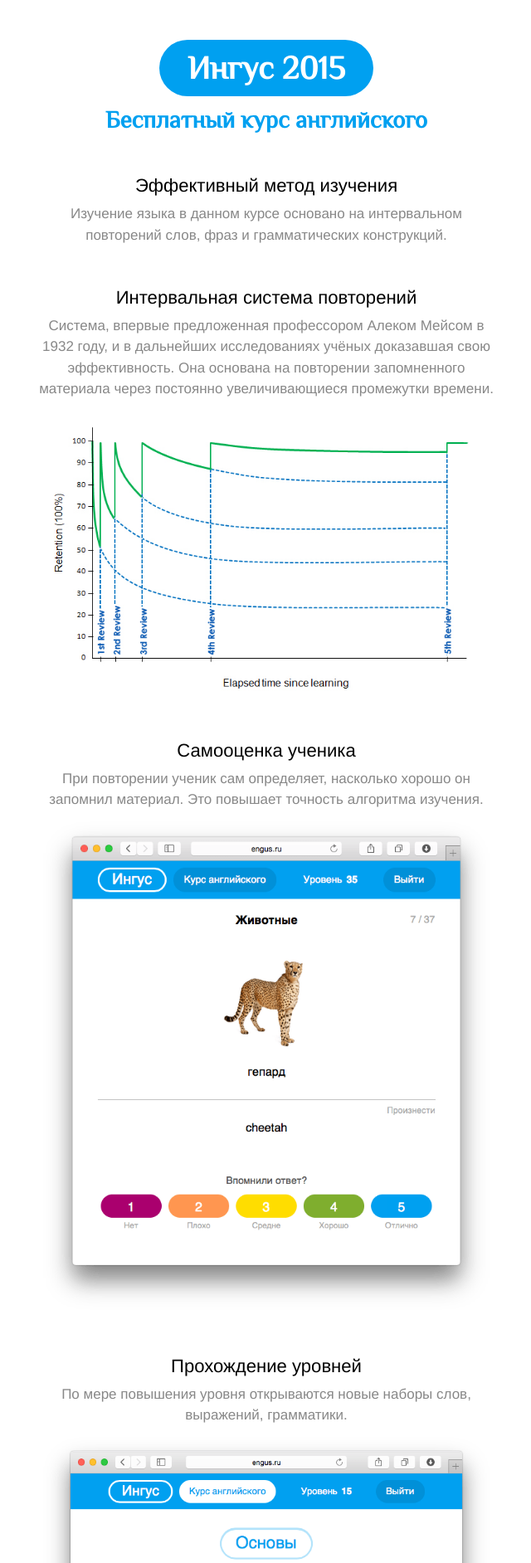
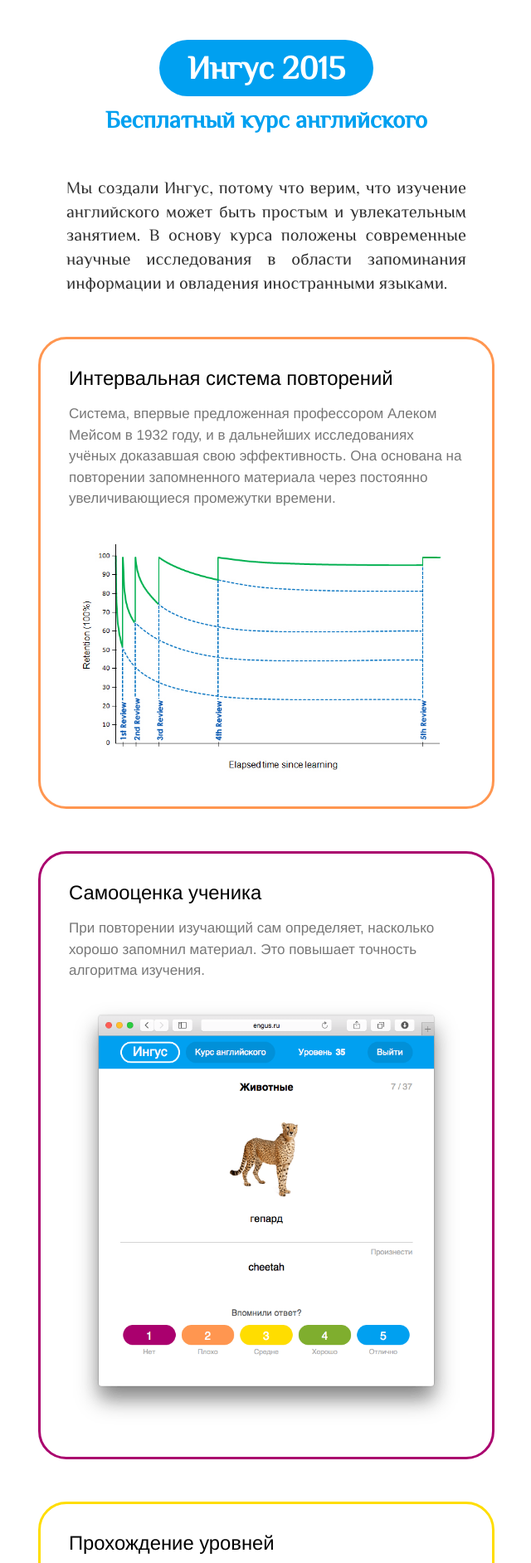
Before and after one commit to grialexey/engus, a Django app: page / in a window 1280 px wide. Shown: the part 66-1950 px from the top of the page at 83% size, without its empty margins (319-959 px from the left). Run offline with Django 3.2, Linux system fonts and the light colour scheme.

Commit message:
Home page design and text change

```diff
--- a/engus/static/css/global.css
+++ b/engus/static/css/global.css
@@ -799,27 +799,63 @@
   background-color: #00a0f0;
   color: #fff;
 }
+.home__description {
+  font-size: 1.2rem;
+  color: #333;
+  padding: 0 2rem;
+  font-family: 'Philosopher', Helvetica, sans-serif;
+  text-align: justify;
+}
 .home__subtitle {
   color: #777;
   font-size: 1.1rem;
 }
 .home__paragraph {
   margin: 0.5rem 0;
-  color: #888;
+  color: #777;
   font-size: 1rem;
   line-height: 1.5;
-  text-align: center;
+}
+.home__features-item {
+  margin-top: 3rem;
+  padding: 2rem 2rem;
+  border: 0.2rem solid #ddd;
+  -webkit-border-radius: 2rem;
+  border-radius: 2rem;
+  -webkit-box-sizing: border-box;
+  -moz-box-sizing: border-box;
+  box-sizing: border-box;
+}
+.home__features-item:nth-child(1) {
+  border-color: #ff9650;
+}
+.home__features-item:nth-child(2) {
+  border-color: #aa006e;
+}
+.home__features-item:nth-child(3) {
+  border-color: #fd0;
+}
+.home__features-item:nth-child(4) {
+  border-color: #7fae2e;
+}
+.home__features-item:nth-child(5) {
+  border-color: #00a0f0;
+}
+.home__features-item:nth-child(6) {
+  border-color: #ff9650;
+}
+.home__features-item:nth-child(7) {
+  border-color: #aa006e;
 }
 .home h2 {
-  font-size: 1.3rem;
+  font-size: 1.4rem;
   color: #000;
-  margin: 3rem 0 0.5rem;
+  margin: 0 0 1rem;
   line-height: 1.1;
-  text-align: center;
 }
 .home img {
   display: block;
-  margin: 0.5rem auto 3rem;
+  margin: 1.2rem auto 0;
   max-width: 100%;
   height: auto;
 }
--- a/engus/templates/home.html
+++ b/engus/templates/home.html
@@ -14,34 +14,54 @@
             <span class="home__engus">Ингус 2015</span>
             <div>Бесплатный курс английского</div>
         </h1>
+
+        <p class="home__description">
+            Мы создали Ингус, потому что верим, что изучение английского может быть простым и увлекательным занятием.
+            В основу курса положены современные научные исследования в области запоминания информации и овладения иностранными языками.
+{#            возможно без выполнения нудных грамматических упражнений.#}
+        </p>
+
 {#        <p class="home__subtitle">Изучение языка методом повторений слов, фраз и&nbsp;грамматических конструкций.</p>#}
 
 {#        <h2>Курс 2015 года</h2>#}
 {#        <p class="home__paragraph">Успешно завершить курс помогут регулярные занятия, а так же проговаривание вслух всех слов и фраз.</p>#}
 
-        <h2>Эффективный метод изучения</h2>
-        <p class="home__paragraph">Изучение языка в данном курсе основано на интервальном повторений слов, фраз и грамматических конструкций.</p>
+{#        <h2>Эффективный метод изучения</h2>#}
+{#        <p class="home__paragraph">Изучение языка в данном курсе основано на интервальном повторений слов, фраз и грамматических конструкций.</p>#}
 
 
+        <ul class="home__features">
+            <li class="home__features-item">
                 <h2>Интервальная система повторений</h2>
                 <p class="home__paragraph">Система, впервые предложенная профессором Алеком Мейсом в 1932 году, и в дальнейших исследованиях учёных доказавшая свою эффективность. Она основана на повторении запомненного материала через постоянно увеличивающиеся промежутки времени.</p>
                 <img src="{{ STATIC_URL }}images-dist/forgetting-curve.jpg">
+            </li>
 
+            <li class="home__features-item">
                 <h2>Самооценка ученика</h2>
-        <p class="home__paragraph">При повторении ученик сам определяет, насколько хорошо он запомнил материал. Это повышает точность алгоритма изучения.</p>
+                <p class="home__paragraph">При повторении изучающий сам определяет, насколько хорошо запомнил материал. Это повышает точность алгоритма изучения.</p>
                 <img src="{{ STATIC_URL }}images-dist/screenshot_2.png">
+            </li>
 
+            <li class="home__features-item">
                 <h2>Прохождение уровней</h2>
-        <p class="home__paragraph">По мере повышения уровня открываются новые наборы слов, выражений, грамматики.</p>
+                <p class="home__paragraph">По мере повышения уровня открываются новые наборы слов, выражений и грамматики.</p>
                 <img src="{{ STATIC_URL }}images-dist/screenshot_3.png">
+            </li>
 
+            <li class="home__features-item">
+                <h2>Запоминание слов в контексте</h2>
+            </li>
+
+            <li class="home__features-item">
+                <h2>Доступность</h2>
+                <p class="home__paragraph">Курс не требует от изучающего предварительной подготовки и выделения долгих часов для занятий. Можно зайти на сайт в любое время и повторить слова, фразы, грамматические конструкции. Уровень английского будет постепенно повышаться.</p>
+            </li>
+
+            <li class="home__features-item">
                 <h2>Занятия на любых устройствах</h2>
                 <p class="home__paragraph">Сайт адаптирован для планшетов и смартфонов. Изучение можно продолжить в дороге, в кафе, во время перерыва на работе.</p>
-
-        <h2>Запоминание слов в контексте</h2>
-
-        <h2>Простое изучение английского</h2>
-        <p class="home__paragraph">Курс не требует от изучающего предварительной подготовки и выделения долгих часов для занятий. Можно зайти на сайт в любое время и повторить слова, фразы, грамматические конструкции. Уровень английского будет постепенно повышаться.</p>
-
+            </li>
+        </ul>
     </section>
 {% endblock %}
```
Also changed, not shown: engus/static/frontend/stylus/blocks/home.styl (+51 -6 lines). Lines whose indentation alone changed are shown as unchanged.
